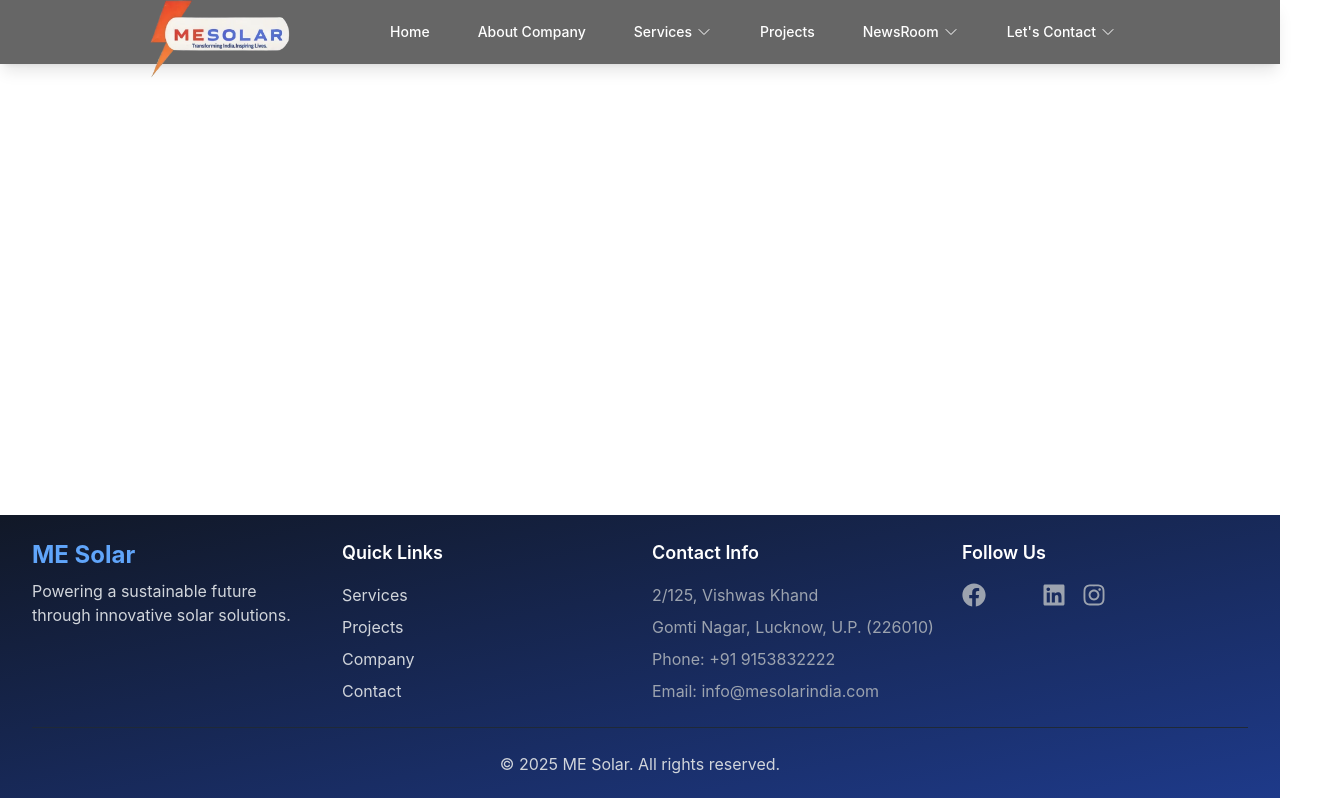
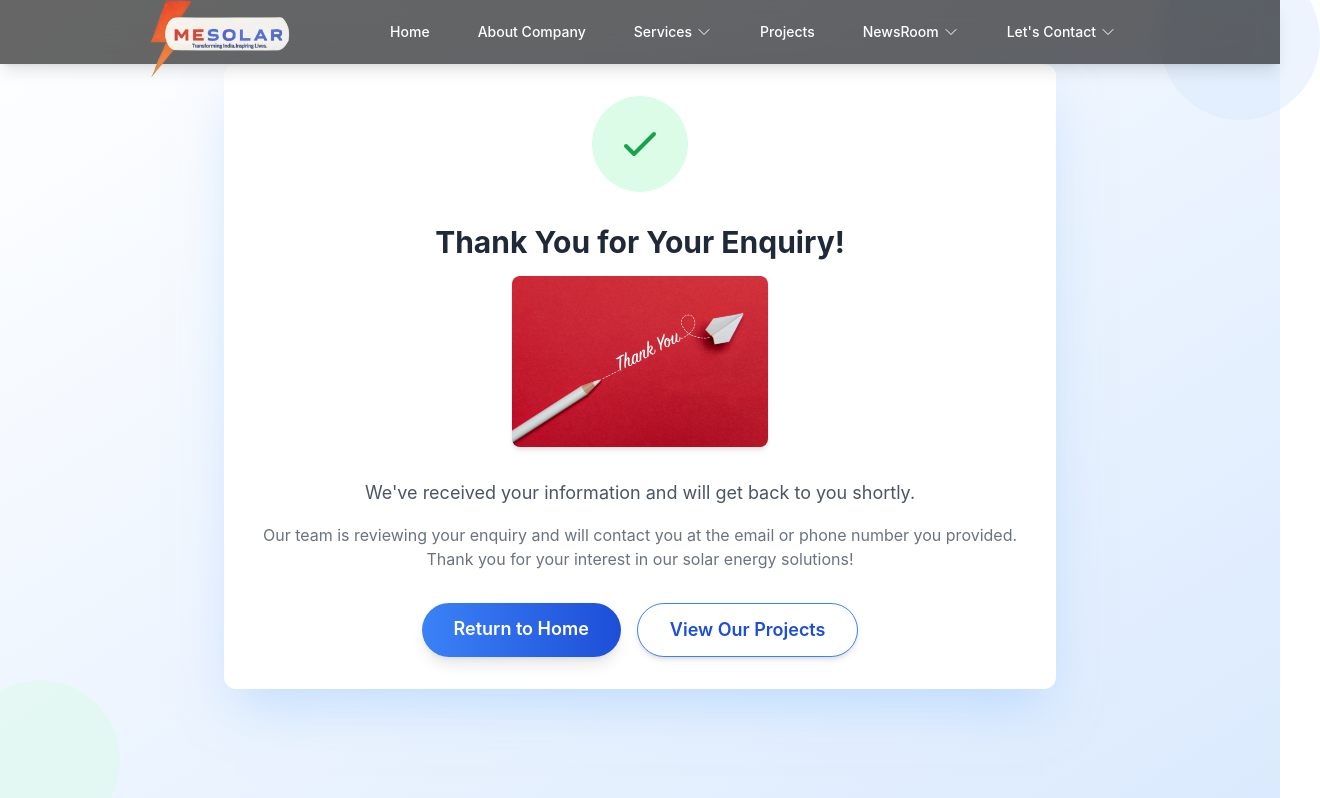
Before and after one commit to Im-diablo/mesolarindia, a React (Vite) app: page /thank-you in a window 1280 px wide. Shown: the top 798 px of the page, 1320 px wide, since content can reach past the window. Built offline with nearby package versions, Linux system fonts and the light colour scheme; some icons are missing.

Commit message:
thankyou

```diff
--- a/src/App.tsx
+++ b/src/App.tsx
@@ -11,6 +11,7 @@ import Blogs from './pages/news/Blogs';
 import Projects from './pages/Projects';
 import ScrollToTop from './components/ScrollToTop';
 import Team from './pages/Team';
+import ThankYou from './pages/ThankYou';
 
 
 function App() {
@@ -24,13 +25,13 @@ function App() {
             <Route path="/" element={<Home />} />
             <Route path="/career" element={<Career />} />
             <Route path="/enquiry" element={<Enquiry />} />
+            <Route path="/thank-you" element={<ThankYou />} />
             <Route path="/contact" element={<ContactUs />} />
             <Route path="/media" element={<Media />} />
             <Route path="/events" element={<Events />} />
             <Route path="/blogs" element={<Blogs />} />
             <Route path="/projects" element={<Projects />} />
             <Route path="/team" element={<Team />} />
-
           </Routes>
         </main>
         <Footer />
--- a/src/pages/Enquiry.tsx
+++ b/src/pages/Enquiry.tsx
@@ -1,5 +1,6 @@
 import { useState } from 'react';
 import { motion } from 'framer-motion';
+import { useNavigate } from 'react-router-dom';
 
 interface EnquiryFormData {
   enquiryType: string;
@@ -36,6 +37,7 @@ const initialFormData: EnquiryFormData = {
 };
 
 const Enquiry = () => {
+  const navigate = useNavigate();
   const [formData, setFormData] = useState<EnquiryFormData>(initialFormData);
   const [errors, setErrors] = useState<Partial<EnquiryFormData>>({});
   const [isSubmitting, setIsSubmitting] = useState(false);
@@ -69,7 +71,7 @@ const Enquiry = () => {
     return Object.keys(newErrors).length === 0;
   };
 
-  // Updated handleSubmit function with inline status messages
+  // Updated handleSubmit function with redirect
   const handleSubmit = async (e: React.FormEvent) => {
     e.preventDefault();
     console.log("Form submission attempted");
@@ -96,20 +98,16 @@ const Enquiry = () => {
         formDataToSend.append("address", `${formData.address}, ${formData.city}, ${formData.state}`);
         formDataToSend.append("hasSolarExperience", formData.hasSolarExperience);
         formDataToSend.append("sellProposal", formData.sellProposal);
-        formDataToSend.append("profession", formData.profession); // This line is already correct
+        formDataToSend.append("profession", formData.profession);
         formDataToSend.append("timeframe", formData.timeframe);
         formDataToSend.append("remarks", formData.remarks);
 
-        // Optional: Add subject line
         formDataToSend.append("subject", `New Enquiry from ${formData.name}`);
 
-        // Optional: Add from_name (will appear in email headers)
         formDataToSend.append("from_name", "Solar Website Enquiry");
 
-        // Honeypot field to prevent spam
         formDataToSend.append("botcheck", "");
 
-        // Convert FormData to JSON
         const object = Object.fromEntries(formDataToSend);
         const json = JSON.stringify(object);
 
@@ -128,16 +126,10 @@ const Enquiry = () => {
         console.log("Response from Web3Forms:", response);
 
         if (response.success) {
-          // Set success status instead of alert
-          setSubmitStatus({
-            success: true,
-            message: 'Your enquiry has been submitted successfully! We will get back to you soon.'
-          });
+          // Instead of setting success status, redirect to thank you page
           setFormData(initialFormData);
           setErrors({});
-
-          // Scroll to top of form to show success message
-          window.scrollTo({ top: document.getElementById('enquiry-form')?.offsetTop || 0, behavior: 'smooth' });
+          navigate('/thank-you');
         } else {
           throw new Error(response.message || "Something went wrong");
         }
--- /dev/null
+++ b/src/pages/ThankYou.tsx
@@ -0,0 +1,100 @@
+import { motion } from 'framer-motion';
+import { Link } from 'react-router-dom';
+
+const ThankYou = () => {
+  return (
+    <div className="min-h-screen py-16 bg-gradient-to-br from-white to-primary-100">
+      <div className="max-w-4xl mx-auto px-4 sm:px-6 lg:px-8">
+        <motion.div
+          initial={{ opacity: 0, y: 20 }}
+          animate={{ opacity: 1, y: 0 }}
+          transition={{ duration: 0.5 }}
+          className="bg-white rounded-xl shadow-2xl p-8 text-center shadow-blue-300/50 overflow-hidden"
+        >
+          {/* Background decoration */}
+          <div className="absolute top-0 right-0 -mt-10 -mr-10 w-40 h-40 bg-primary-100 rounded-full opacity-50"></div>
+          <div className="absolute bottom-0 left-0 -mb-10 -ml-10 w-40 h-40 bg-green-100 rounded-full opacity-50"></div>
+
+          <div className="relative z-10">
+            <div className="mb-8">
+              <motion.div
+                initial={{ scale: 0 }}
+                animate={{ scale: 1 }}
+                transition={{ delay: 0.2, type: "spring", stiffness: 100 }}
+                className="w-24 h-24 bg-green-100 rounded-full mx-auto flex items-center justify-center"
+              >
+                <svg className="w-12 h-12 text-green-600" fill="none" stroke="currentColor" viewBox="0 0 24 24" xmlns="http://www.w3.org/2000/svg">
+                  <path strokeLinecap="round" strokeLinejoin="round" strokeWidth="2" d="M5 13l4 4L19 7"></path>
+                </svg>
+              </motion.div>
+            </div>
+
+            <motion.h1
+              initial={{ opacity: 0 }}
+              animate={{ opacity: 1 }}
+              transition={{ delay: 0.4 }}
+              className="text-3xl font-bold text-gray-800 mb-4"
+            >
+              Thank You for Your Enquiry!
+            </motion.h1>
+
+            <motion.div
+              initial={{ opacity: 0, y: 10 }}
+              animate={{ opacity: 1, y: 0 }}
+              transition={{ delay: 0.5 }}
+              className="mb-8 flex justify-center"
+            >
+              <img
+                src="/assets/ThankYou.webp"
+                alt="Solar Energy Future"
+                className="w-64 h-auto rounded-lg shadow-md"
+              />
+            </motion.div>
+
+            <motion.p
+              initial={{ opacity: 0 }}
+              animate={{ opacity: 1 }}
+              transition={{ delay: 0.6 }}
+              className="text-lg text-gray-600 mb-4"
+            >
+              We've received your information and will get back to you shortly.
+            </motion.p>
+
+            <motion.p
+              initial={{ opacity: 0 }}
+              animate={{ opacity: 1 }}
+              transition={{ delay: 0.7 }}
+              className="text-md text-gray-500 mb-8"
+            >
+              Our team is reviewing your enquiry and will contact you at the email or phone number you provided.
+              Thank you for your interest in our solar energy solutions!
+            </motion.p>
+
+            <motion.div
+              initial={{ opacity: 0, y: 10 }}
+              animate={{ opacity: 1, y: 0 }}
+              transition={{ delay: 0.8 }}
+              className="flex flex-col sm:flex-row justify-center gap-4"
+            >
+              <Link
+                to="/"
+                className="inline-block bg-gradient-to-r from-primary-500 to-primary-700 text-white px-8 py-3 rounded-full text-lg font-semibold transition-all duration-300 shadow-lg hover:from-primary-600 hover:to-primary-800 hover:scale-105"
+              >
+                Return to Home
+              </Link>
+
+              <Link
+                to="/projects"
+                className="inline-block bg-white border border-primary-500 text-primary-700 px-8 py-3 rounded-full text-lg font-semibold transition-all duration-300 shadow-md hover:bg-primary-50 hover:scale-105"
+              >
+                View Our Projects
+              </Link>
+            </motion.div>
+          </div>
+        </motion.div>
+      </div>
+    </div>
+  );
+};
+
+export default ThankYou;
```
Also changed, not shown: public/assets/ThankYou.webp (added).
